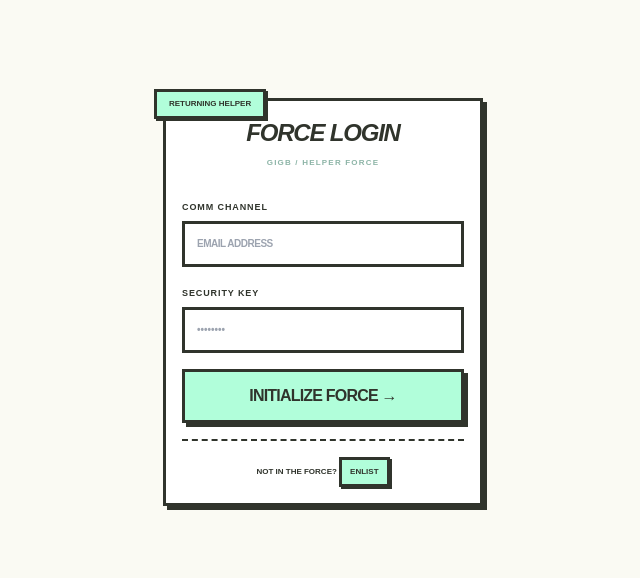
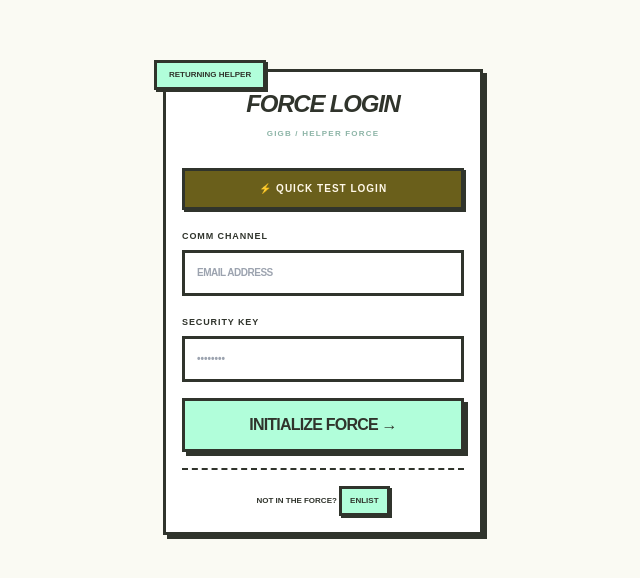
Before and after one commit to yellowgram1543/gigb-helper, a React (Vite) app: page /auth in a window 1280 px wide. Shown: the part 130-708 px from the top of the page, without its empty margins (445-1085 px from the left). Built offline with nearby package versions, Linux system fonts and the light colour scheme; no server answers.

Commit message:
feat: add Auth page with login and sign-up functionality using Supabase

```diff
--- a/src/pages/Auth.jsx
+++ b/src/pages/Auth.jsx
@@ -8,6 +8,22 @@ export default function Auth() {
   const [password, setPassword] = useState("");
   const [error, setError] = useState("");
   const [isLoading, setIsLoading] = useState(false);
+
+  const handleQuickLogin = async () => {
+    setError("");
+    setIsLoading(true);
+    try {
+      const { error: loginError } = await supabase.auth.signInWithPassword({
+        email: "test@example.com", // Update with your test user email
+        password: "password123",   // Update with your test user password
+      });
+      if (loginError) throw loginError;
+    } catch (err) {
+      setError(err.message || "Quick login failed. Ensure test credentials exist.");
+    } finally {
+      setIsLoading(false);
+    }
+  };
 
   const handleSubmit = async (e) => {
     e.preventDefault();
@@ -63,6 +79,19 @@ export default function Auth() {
             {isLogin ? "GigB / Helper Force" : "Deploy your skills locally"}
           </p>
         </header>
+
+        {import.meta.env.MODE === 'development' && (
+          <div className="mb-4">
+            <button
+              type="button"
+              onClick={handleQuickLogin}
+              disabled={isLoading}
+              className="w-full bg-primary text-on-primary py-2 font-headline font-black text-[10px] uppercase tracking-widest neo-border shadow-[2px_2px_0px_0px_rgba(48,52,44,1)] active:shadow-none hover:translate-x-[1px] hover:translate-y-[1px] transition-all"
+            >
+              ⚡ QUICK TEST LOGIN
+            </button>
+          </div>
+        )}
 
         <form onSubmit={handleSubmit} className="space-y-4">
           {!isLogin && (
```
